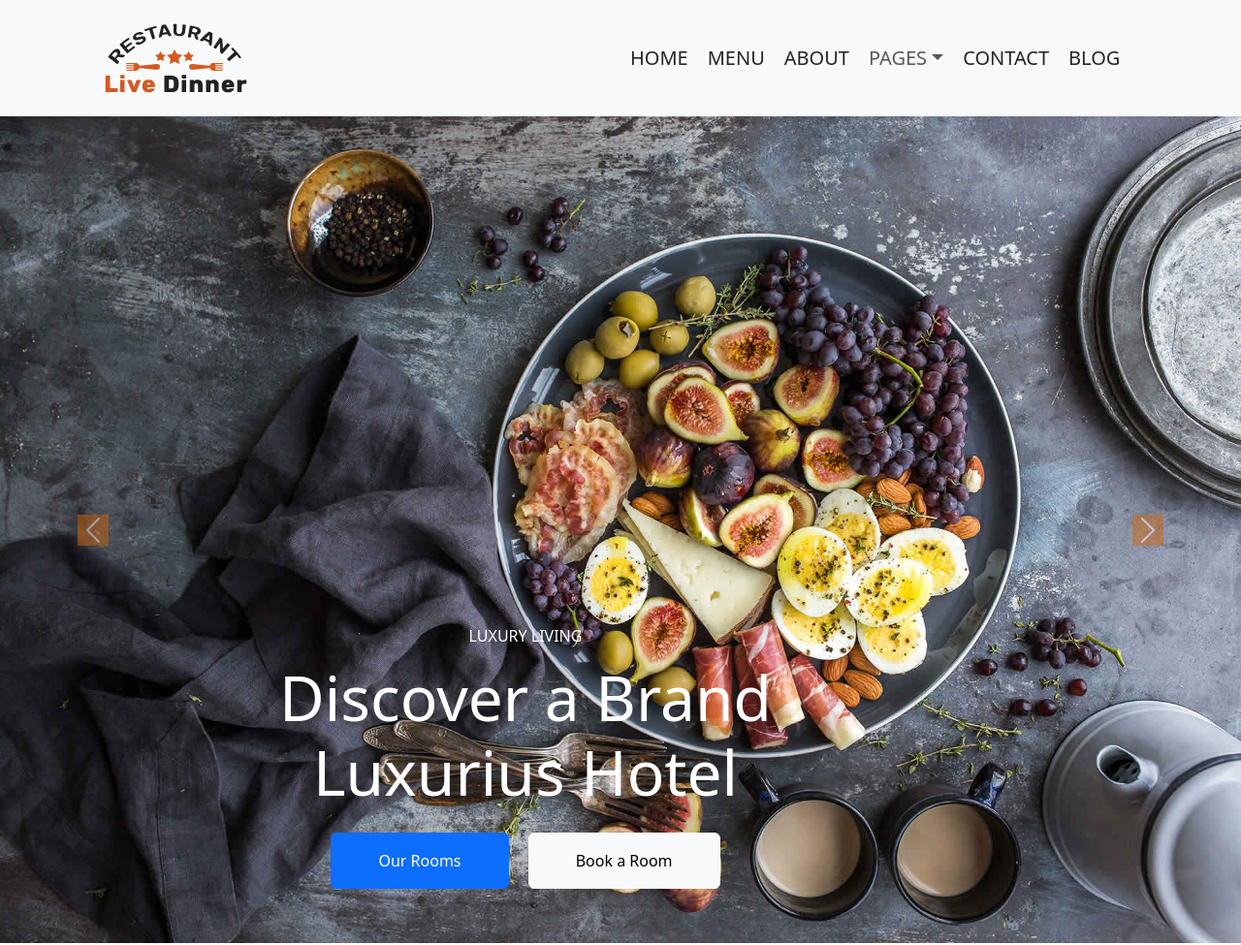
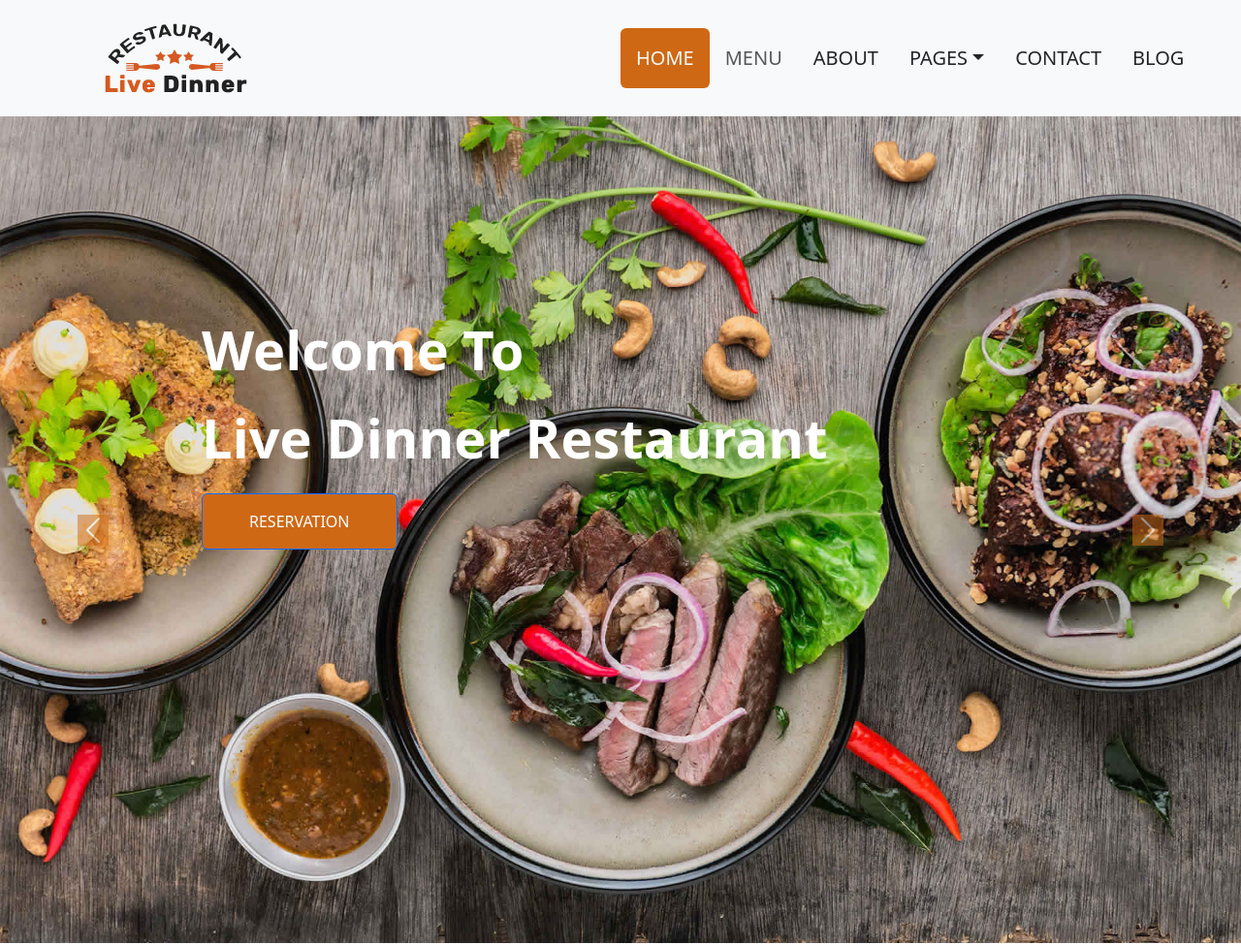
Before and after one commit to hpalermoemerick/provaPratica02, a plain HTML site: page provaPratica02/index.html in a window 1280 px wide. Shown: the top 975 px of the page at 97% size. Drawn offline with nearby package versions, Linux system fonts and the light colour scheme.

Commit message:
Update index.html

```diff
--- a/provaPratica02/index.html
+++ b/provaPratica02/index.html
@@ -11,7 +11,7 @@
     <div class="bg-white p-0">
         <nav id="barra-menu" class="navbar navbar-expand-lg bg-light navbar-light p-3 p-lg-0">
             <a href="index.html" class="navbar-brand d-block d-lg-none">
-                <h1 class="m-0 text-primary text-uppercase">Hotelier</h1>
+                <h1 class="m-0 text-dark text-uppercase">Live Dinner</h1>
             </a>
             <button type="button" class="navbar-toggler" data-bs-toggle="collapse"
                 data-bs-target="#navbarCollapse">
@@ -22,19 +22,19 @@
                     <img src="/images/logo.png" class="ms-5 ps-5" alt="LOGO">
                 </div>
                 <div id="lista-menu" class="col-6 navbar-nav mr-auto fs-5">
-                    <a href="index.html" class="nav-item nav-link active text-dark">HOME</a>
-                    <a href="menu.html" class="nav-item nav-link text-dark">MENU</a>
-                    <a href="about.html" class="nav-item nav-link text-dark">ABOUT</a>
+                    <a href="index.html" id="cor-laranja" class="rounded nav-item nav-link active text-light p-3 fundo-orange">HOME</a>
+                    <a href="menu.html" class="nav-item nav-link p-3 fundo-orange">MENU</a>
+                    <a href="about.html" class="nav-item nav-link text-dark p-3 fundo-orange">ABOUT</a>
                     <div class="nav-item dropdown">
-                        <a href="#" class="nav-link dropdown-toggle" data-bs-toggle="dropdown">PAGES</a>
+                        <a href="#" class="nav-link dropdown-toggle p-3 text-dark" data-bs-toggle="dropdown">PAGES</a>
                         <div class="dropdown-menu rounded-0 m-0">
                             <a href="booking.html" class="dropdown-item p-2">Reservation</a>
                             <a href="team.html" class="dropdown-item p-2">Stuff</a>
                             <a href="testimonial.html" class="dropdown-item p-2">Gallery</a>
                         </div>
                     </div>
-                    <a href="contact.html" class="nav-item nav-link text-dark">CONTACT</a>
-                    <a href="blog.html" class="nav-item nav-link text-dark">BLOG</a>
+                    <a href="contact.html" class="nav-item nav-link text-dark p-3 fundo-orange">CONTACT</a>
+                    <a href="blog.html" class="nav-item nav-link text-dark p-3 fundo-orange">BLOG</a>
                 </div>
             </div>
         </nav>
@@ -47,29 +47,33 @@
                     <div class="carousel-item active">
                         <img class="w-100" src="images/slider-01.jpg" alt="Image">
                         <div class="carousel-caption d-flex flex-column align-items-start justify-content-center">
-                            <div class="p-3" style="max-width: 700px;">
-                                <h6 class="section-title text-white mb-3 animated slideInDown">LUXURY LIVING</h6>
-                                <h1 class="display-3 text-white mb-4 animated slideInDown">Discover a Brand Luxurius
-                                    Hotel</h1>
-                                <a href="" class="btn btn-primary py-md-3 px-md-5 me-3 animated slideInLeft">Our
-                                    Rooms</a>
-                                <a href="" class="btn btn-light py-md-3 px-md-5 animated slideInRight">Book a Room</a>
+                            <div class="p-3 text-start" style="max-width: 700px; position: relative; top: -350px;">
+                                <h1 class="display-4 text-white mb-4 animated slideInDown fw-bold">Welcome To</h1>
+                                <h1 class="display-4 text-white mb-4 animated slideInDown fw-bold">Live Dinner Restaurant</h1>
+                                <a href="" id="cor-laranja" class="btn btn-primary py-md-3 px-md-5 me-3 animated slideInLeft">RESERVATION</a>
                             </div>
                         </div>
                     </div>
-                    <!-- <div class="carousel-item">
+                    <div class="carousel-item active">
                         <img class="w-100" src="images/slider-02.jpg" alt="Image">
-                        <div class="carousel-caption d-flex flex-column align-items-end justify-content-start">
-                            <div class="p-3" style="max-width: 700px;">
-                                <h6 class="section-title text-white mb-3 animated slideInDown">LUXURY LIVING</h6>
-                                <h1 class="display-3 text-white mb-4 animated slideInDown">Discover a Brand Luxurius
-                                    Hotel</h1>
-                                <a href="" class="btn btn-primary py-md-3 px-md-5 me-3 animated slideInLeft">Our
-                                    Rooms</a>
-                                <a href="" class="btn btn-light py-md-3 px-md-5 animated slideInRight">Book a Room</a>
+                        <div class="carousel-caption d-flex flex-column align-items-start justify-content-center">
+                            <div class="p-3 text-start" style="max-width: 700px; position: relative; top: -350px;">
+                                <h1 class="display-4 text-white mb-4 animated slideInDown fw-bold">Welcome To</h1>
+                                <h1 class="display-4 text-white mb-4 animated slideInDown fw-bold">Live Dinner Restaurant</h1>
+                                <a href="" id="cor-laranja" class="btn btn-primary py-md-3 px-md-5 me-3 animated slideInLeft">RESERVATION</a>
                             </div>
                         </div>
-                    </div> -->
+                    </div>
+                    <div class="carousel-item active">
+                        <img class="w-100" src="images/slider-03.jpg" alt="Image">
+                        <div class="carousel-caption d-flex flex-column align-items-start justify-content-center">
+                            <div class="p-3 text-start" style="max-width: 700px; position: relative; top: -350px;">
+                                <h1 class="display-4 text-white mb-4 animated slideInDown fw-bold">Welcome To</h1>
+                                <h1 class="display-4 text-white mb-4 animated slideInDown fw-bold">Live Dinner Restaurant</h1>
+                                <a href="" id="cor-laranja" class="btn btn-primary py-md-3 px-md-5 me-3 animated slideInLeft">RESERVATION</a>
+                            </div>
+                        </div>
+                    </div>
                 </div>
                 <button class="carousel-control-prev" type="button" data-bs-target="#header-carousel"
                     data-bs-slide="prev">
@@ -84,6 +88,23 @@
             </div>
         </div>
 
+        <div id="sobre1" class="">
+            <!-- <img src="images/about-bg.jpg" width="100vw" height="" alt=""> -->
+            <div class="d-flex align-items-center justify-content-center">
+                <div class="row ms-5 ps-5 pb-5">
+                    <div class="col-4 ms-5 pb-5">
+                        <h1>Welcome To <span class="letra-laranja">Live Dinner Restaurant</span></h1>
+                        <h6>Little Story</h6>
+                        <p>Lorem ipsum dolor, sit amet consectetur adipisicing elit. Earum hic tempora possimus iusto eaque reprehenderit fuga consectetur aspernatur, quia corrupti adipisci voluptas alias facilis ipsam odio aliquam eum similique voluptate!</p>
+                        <a href="" id="cor-laranja" class="btn btn-primary py-md-3 px-md-5 me-3 animated slideInLeft">RESERVATION</a>
+                    </div>
+                    <div class="col-6">
+                        <img src="images/about-img.jpg" width="60%" alt="">
+                    </div>
+                </div>
+            </div>
+        </div>
+
 
     </div>
 
```
